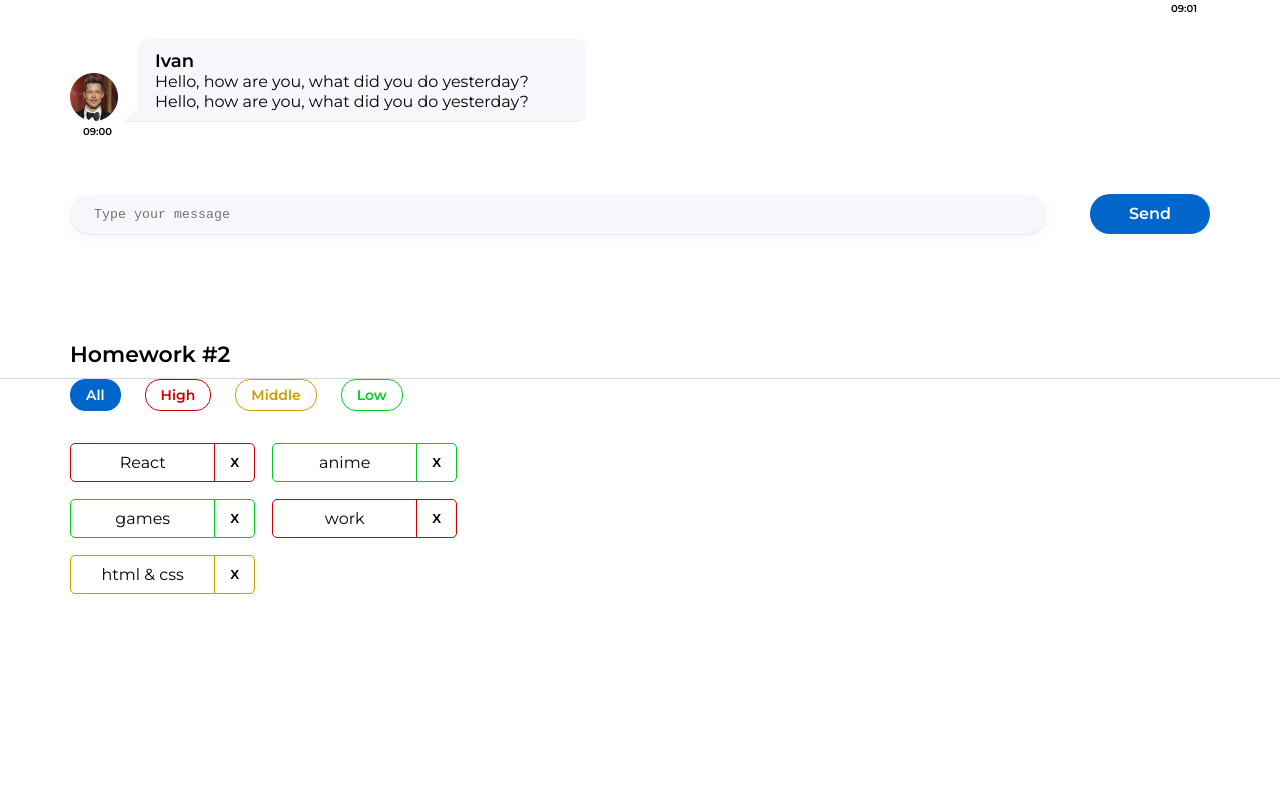
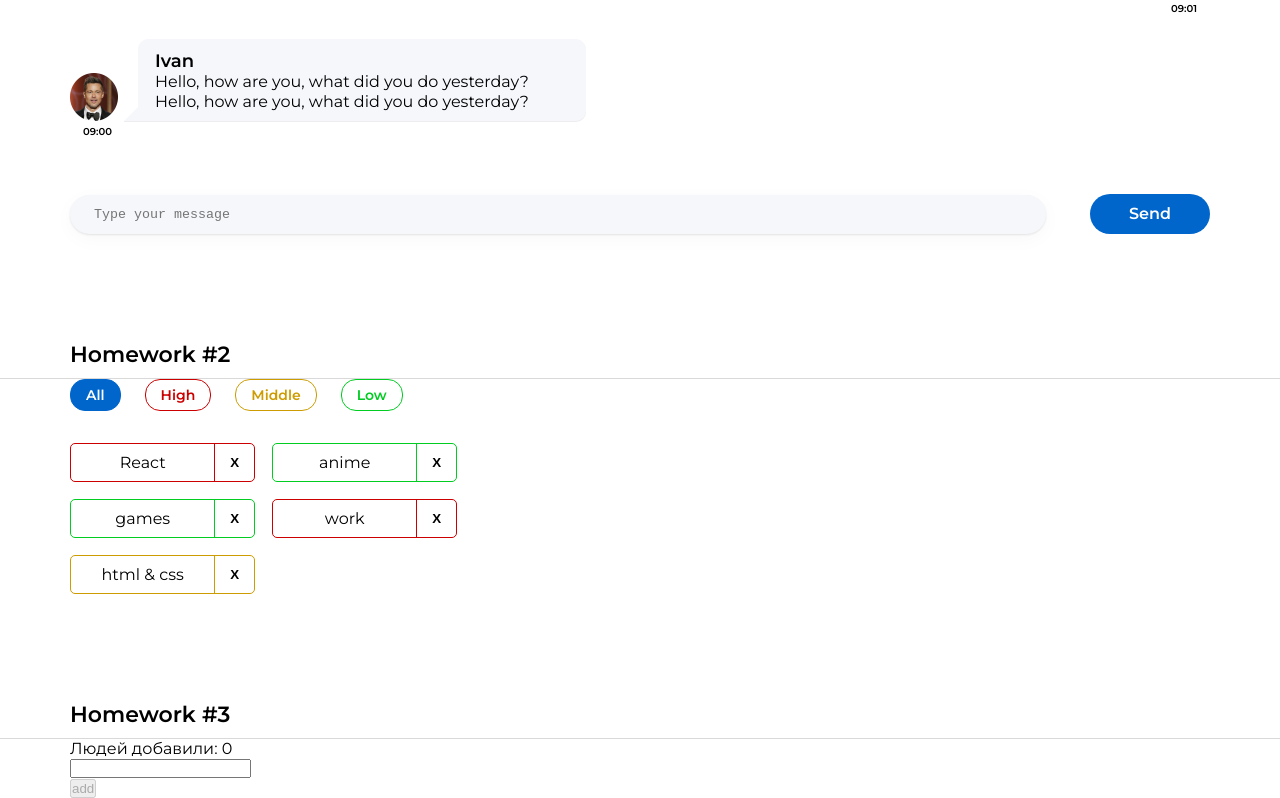
Before and after one commit to LDS196/hws2-master, a React (Create React App) app: page / in a window 1280 px wide. Shown: the part 251-1049 px from the top of the page. Before the commit the page ends 845 px from the top, so only its background shows below. Built offline with nearby package versions, Linux system fonts and the light colour scheme.

Commit message:
hw#3 update

```diff
--- a/src/s1-main/App.tsx
+++ b/src/s1-main/App.tsx
@@ -2,6 +2,7 @@
 import s from './App.module.css'
 import HW1 from '../s2-homeworks/hw01/HW1'
 import HW2 from "../s2-homeworks/hw02/HW2";
+import HW3 from "../s2-homeworks/hw03/HW3";
 
 function App() {
     return (
@@ -9,7 +10,7 @@
             <HW1/>
             {/*раскомментировать по ходу выполнения*/}
             <HW2/>
-            {/*<HW3/>*/}
+            <HW3/>
             {/*<HW4/>*/}
 
             {/*при выполнении дз 5 и более - закомментировать здесь дз 1-4, так как они есть внутри дз 5*/}
--- a/src/s2-homeworks/hw03/Greeting.module.css
+++ b/src/s2-homeworks/hw03/Greeting.module.css
@@ -5,6 +5,7 @@
 }
 
 .error {
+    color: #cc0000;
 }
 
 .input {
--- a/src/s2-homeworks/hw03/Greeting.tsx
+++ b/src/s2-homeworks/hw03/Greeting.tsx
@@ -2,14 +2,14 @@
 import s from './Greeting.module.css'
 
 type GreetingPropsType = {
-    name: any // need to fix any
-    setNameCallback: any // need to fix any
-    addUser: any // need to fix any
-    onBlur: any // need to fix any
-    onEnter: any // need to fix any
-    error: any // need to fix any
-    totalUsers: any // need to fix any
-    lastUserName?: any // need to fix any
+    name: string // need to fix any
+    setNameCallback: (e: ChangeEvent<HTMLInputElement>) => void, // need to fix any
+    addUser: () => void // need to fix any
+    onBlur: () => void // need to fix any
+    onEnter: (e: KeyboardEvent<HTMLInputElement>) => void // need to fix any
+    error: string // need to fix any
+    totalUsers: number // need to fix any
+    lastUserName?: string // need to fix any
 }
 
 // презентационная компонента (для верстальщика)
@@ -25,7 +25,7 @@
         lastUserName,
     } // деструктуризация пропсов
 ) => {
-    const inputClass = s.errorInput // need to fix with (?:)
+    const inputClass = !error ? '' : s.errorInput // need to fix with (?:)
 
     return (
         <div id={'hw3-form'} className={s.greetingForm}>
--- a/src/s2-homeworks/hw03/GreetingContainer.tsx
+++ b/src/s2-homeworks/hw03/GreetingContainer.tsx
@@ -1,20 +1,35 @@
-import React, { ChangeEvent, KeyboardEvent, useState } from 'react'
+import React, {ChangeEvent, KeyboardEvent, useState} from 'react'
 import Greeting from './Greeting'
-import { UserType } from './HW3'
+import {UserType} from './HW3'
 
 type GreetingContainerPropsType = {
-    users: any // need to fix any
-    addUserCallback: any // need to fix any
+    users: Array<UserType> // need to fix any+
+    addUserCallback: (name: string) => void // need to fix any+
 }
 
-export const pureAddUser = (name: any, setError: any, setName: any, addUserCallback: any) => {
+export const pureAddUser = (name: string, setError: (error: string) => void, setName: (name: string) => void, addUserCallback: (name: string) => void) => {
+    if (name.trim()) {
+        addUserCallback(name.trim())
+        setName('')
+    } else {
+        setError('Ошибка! Введите имя!')
+    }
+
     // если имя пустое - показать ошибку, иначе - добавить юзера и очистить инпут
 }
 
-export const pureOnBlur = (name: any, setError: any) => { // если имя пустое - показать ошибку
+export const pureOnBlur = (name: string, setError: (error: string) => void) => {
+    if (!name.trim()) {
+        setError('Ошибка! Введите имя!')
+    }
+    // если имя пустое - показать ошибку
+
 }
 
-export const pureOnEnter = (e: any, addUser: any) => { // если нажата кнопка Enter - добавить
+export const pureOnEnter = (e: KeyboardEvent<HTMLInputElement>, addUser: () => void) => { // если нажата кнопка Enter - добавить
+    if (e.key === 'Enter') {
+        addUser()
+    }
 }
 
 // более простой и понятный для новичков
@@ -22,15 +37,15 @@
 
 // более современный и удобный для про :)
 const GreetingContainer: React.FC<GreetingContainerPropsType> = ({
-    users,
-    addUserCallback,
-}) => {
+                                                                     users,
+                                                                     addUserCallback,
+                                                                 }) => {
     // деструктуризация пропсов
-    const [name, setName] = useState<any>('') // need to fix any
-    const [error, setError] = useState<any>('') // need to fix any
+    const [name, setName] = useState<string>('') // need to fix any+
+    const [error, setError] = useState<string>('') // need to fix any+
 
-    const setNameCallback = (e: any) => { // need to fix any
-        setName('some name') // need to fix
+    const setNameCallback = (e: ChangeEvent<HTMLInputElement>) => { // need to fix any+
+        setName(e.currentTarget.value) // need to fix+
 
         error && setError('')
     }
@@ -42,13 +57,12 @@
         pureOnBlur(name, setError)
     }
 
-    const onEnter = (e: any) => {
+    const onEnter = (e: KeyboardEvent<HTMLInputElement>) => {
         pureOnEnter(e, addUser)
     }
 
-    const totalUsers = 0 // need to fix
-    const lastUserName = 'some name' // need to fix
-
+    const totalUsers = users.length // need to fix
+    const lastUserName = users.length ? users[users.length - 1].name : ''
     return (
         <Greeting
             name={name}
--- a/src/s2-homeworks/hw03/HW3.tsx
+++ b/src/s2-homeworks/hw03/HW3.tsx
@@ -19,20 +19,22 @@
 
 // types
 export type UserType = {
-    _id: any // need to fix any
-    name: any // need to fix any
+    _id: string // need to fix any+
+    name: string // need to fix any+
 }
 
-export const pureAddUserCallback = (name: any, setUsers: any, users: any) => { // need to fix any
-    const user = { // need to fix
+export const pureAddUserCallback = (name: string, setUsers: ([])=>void , users:Array<UserType> ) => { // need to fix any+
+    const user = {
+        _id: v1(),
+        name:name
     }
     setUsers([...users, user])
 }
 
 const HW3 = () => {
-    const [users, setUsers] = useState<any>([]) // need to fix any
+    const [users, setUsers] = useState<Array<UserType>>([]) // need to fix any+
 
-    const addUserCallback = (name: any) => { // need to fix any
+    const addUserCallback = (name: string) => { // need to fix any+
         pureAddUserCallback(name, setUsers, users)
     }
 
```
